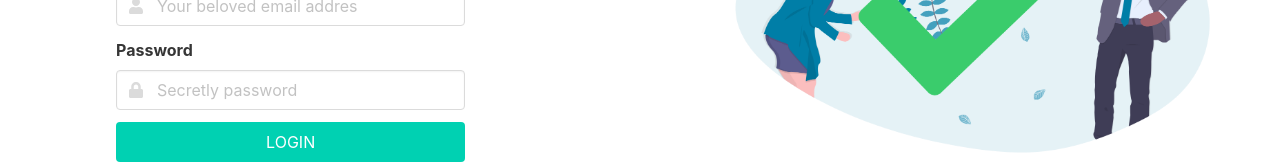
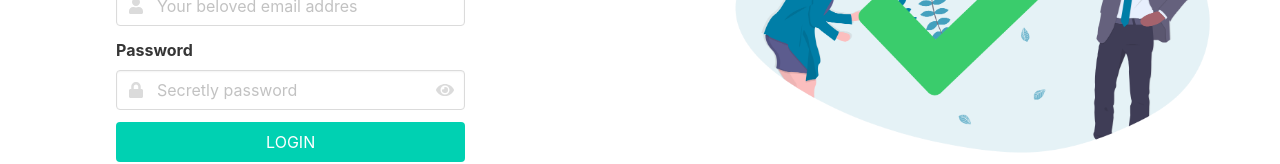
Before and after one commit to gilangnur/beneren.id, a React (Create React App) app: page /login in a window 1280 px wide. Shown: the part 396-560 px from the top of the page. Built offline with nearby package versions, Linux system fonts and the light colour scheme.

Commit message:
add show and hide password

```diff
--- a/src/pages/Login.js
+++ b/src/pages/Login.js
@@ -1,11 +1,11 @@
 import React, { Component } from 'react';
-import { BrowserRouter as Router, Switch, Route, Link } from 'react-router-dom';
+import { Link } from 'react-router-dom';
 
 
 import styled from 'styled-components';
 
-import { FontAwesomeIcon } from '@fortawesome/react-fontawesome'
-import { faUser, faLock } from '@fortawesome/free-solid-svg-icons'
+import { FontAwesomeIcon } from '@fortawesome/react-fontawesome';
+import { faUser, faLock, faEye, faEyeSlash } from '@fortawesome/free-solid-svg-icons';
 import Button from '../components/Button';
 
 import '../../node_modules/bulma/css/bulma.css';
@@ -31,9 +31,15 @@ const StyledColumn = styled.div`
     `
 
 const StyledIllustration = styled.img `
+        cursor: pointer;
         margin-left: 20vw;
         width: auto;
         height: 320px;
+    `
+
+const StyledIconButton = styled.span `
+        cursor: pointer;
+        pointer-events: auto !important;
     `
 
 class HomePage extends Component {
@@ -45,8 +51,20 @@ class HomePage extends Component {
             formErrors: {email: '', password: ''},
             emailValid: false,
             passwordValid: false,
-            formValid: false
+            formValid: false,
+            type: 'password',
+            iconType: false
         }
+    }
+
+    showHide = (e) => {
+        console.log(this.state.iconType);
+        e.preventDefault();
+        e.stopPropagation();
+        this.setState({
+            type: this.state.type === 'input' ? 'password' : 'input',
+            iconType: this.state.iconType === false ? true : false
+        })
     }
 
     handleUserInput = (e) => {
@@ -113,11 +131,14 @@ class HomePage extends Component {
                             </div>
                             <div className="field">
                                 <label className="label">Password</label>
-                                <div className="control has-icons-left">
-                                    <input className={`input ${this.errorClass(this.state.formErrors.password)}`} type="password" name="password" placeholder="Secretly password" value={this.state.password} onChange={this.handleUserInput}/>
+                                <div className="control has-icons-left has-icons-right">
+                                    <input className={`input ${this.errorClass(this.state.formErrors.password)}`} type={this.state.type} name="password" placeholder="Secretly password" value={this.state.password} onChange={this.handleUserInput}/>
                                     <span className="icon is-small is-left">
                                         <FontAwesomeIcon icon={faLock}/>
                                     </span>
+                                    <StyledIconButton className="icon is-small is-right" onClick={this.showHide}>
+                                        <FontAwesomeIcon icon={this.state.iconType ? faEyeSlash : faEye}/>
+                                    </StyledIconButton>
                                 </div>
                                 <p id="email-message" className="help is-danger">{this.state.formErrors.password}</p>
                             </div>
@@ -137,7 +158,7 @@ class HomePage extends Component {
                     </StyledColumn>
                     <div className="column">
                         <figure>
-                            <StyledIllustration src={Illustration}/>
+                            <StyledIllustration src={Illustration} onClick={this.showHide}/>
                         </figure>
                     </div>
                 </div>
```
